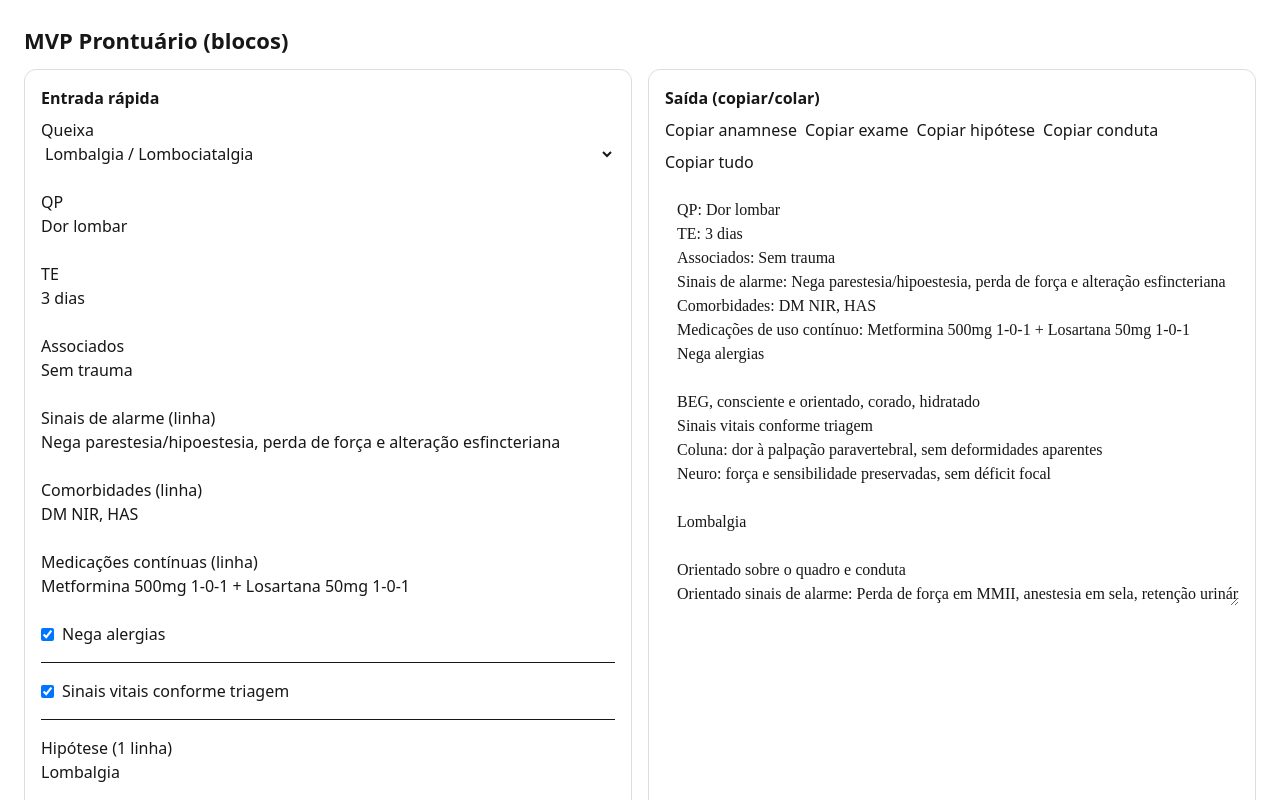
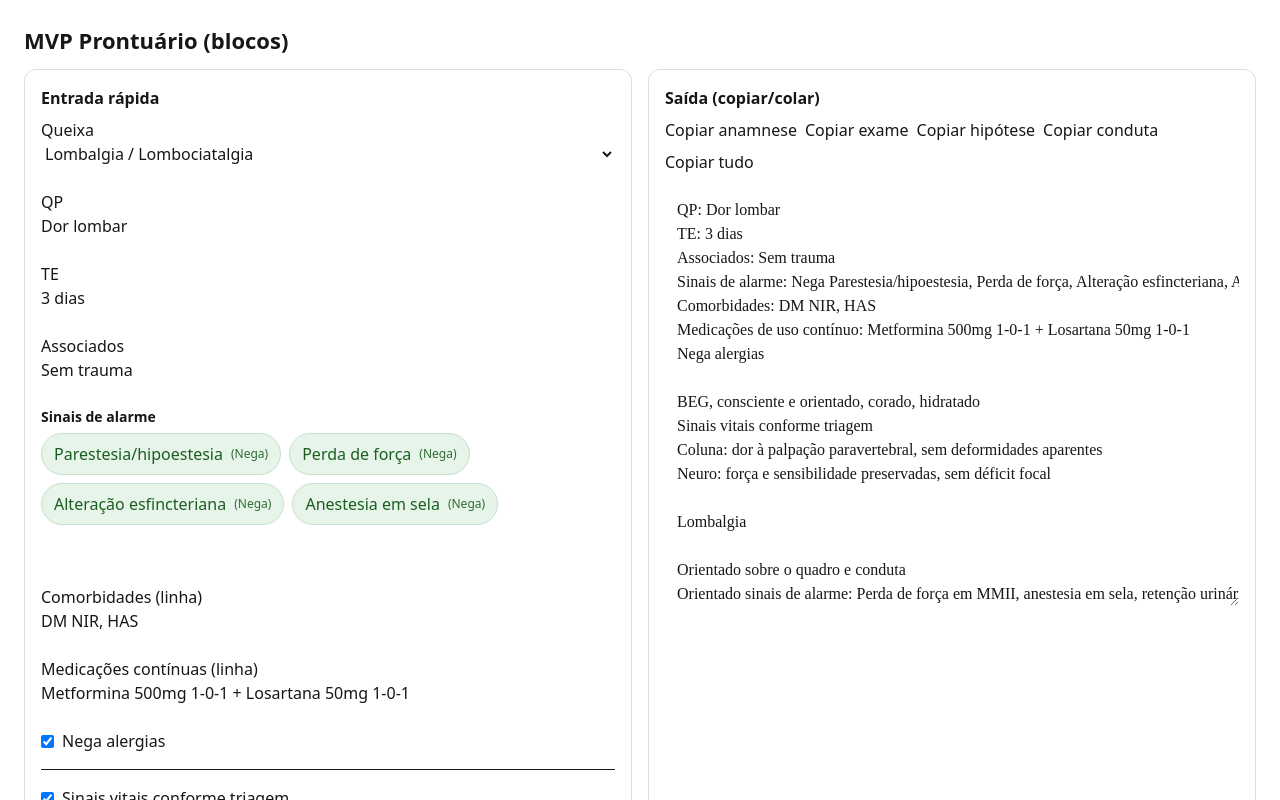
Before and after one commit to ber29martins-cmyk/codex-sandbox, a Next.js app: page / in a window 1280 px wide. Shown: the top 800 px of the page. Built offline with nearby package versions, Linux system fonts and the light colour scheme.

Commit message:
feat: tri-state alarm chips

```diff
--- a/src/app/page.tsx
+++ b/src/app/page.tsx
@@ -3,6 +3,8 @@
 import { useEffect, useMemo, useState } from "react";
 
 type BlockKey = "anamnese" | "exame" | "hipotese" | "conduta";
+type AlarmStatus = "unknown" | "nega" | "presente";
+type AlarmStateMap = Record<string, AlarmStatus>;
 type Template = {
   id: string;
   label: string;
@@ -17,6 +19,18 @@ type Template = {
     condutaAlarmes: string;
     alarmItems?: { key: string; label: string }[];
   };
+};
+
+const ALARM_STATUS_ORDER: AlarmStatus[] = ["unknown", "nega", "presente"];
+const ALARM_STATUS_LABELS: Record<AlarmStatus, string> = {
+  unknown: "Não avaliado",
+  nega: "Nega",
+  presente: "Presente"
+};
+const ALARM_STATUS_STYLES: Record<AlarmStatus, { background: string; border: string; color: string }> = {
+  unknown: { background: "#f5f5f5", border: "#d0d0d0", color: "#444" },
+  nega: { background: "#e6f4ea", border: "#c5e1ca", color: "#1b5e20" },
+  presente: { background: "#fdecea", border: "#f5c6bf", color: "#7f1d1d" }
 };
 
 
@@ -38,6 +52,7 @@ const currentTemplate = useMemo(
   const [comorb, setComorb] = useState("DM NIR, HAS");
   const [meds, setMeds] = useState("Metformina 500mg 1-0-1 + Losartana 50mg 1-0-1");
   const [alergiaNega, setAlergiaNega] = useState(true);
+  const [alarmStates, setAlarmStates] = useState<AlarmStateMap>({});
   useEffect(() => {
     if (!currentTemplate) return;
 
@@ -49,6 +64,16 @@ useEffect(() => {
     setMeds(currentTemplate.defaults.meds);
     setHipotese(currentTemplate.defaults.hipotese);
     setCondutaAlarmes(currentTemplate.defaults.condutaAlarmes);
+    setAlarmStates(() => {
+      const items = currentTemplate.defaults.alarmItems ?? [];
+      if (!items.length) return {};
+
+      const initialState: AlarmStateMap = {};
+      for (const item of items) {
+        initialState[item.key] = "nega";
+      }
+      return initialState;
+    });
   }, [templateId, currentTemplate]);
 
   const [triagem, setTriagem] = useState(true);
@@ -59,12 +84,37 @@ useEffect(() => {
   const [hipotese, setHipotese] = useState("Lombalgia");
   const [condutaAlarmes, setCondutaAlarmes] = useState("Perda de força em MMII, anestesia em sela, retenção urinária/incontinência");
 
+  const hasAlarmItems = (currentTemplate.defaults.alarmItems ?? []).length > 0;
+  const alarmLine = useMemo(() => {
+    const items = currentTemplate.defaults.alarmItems ?? [];
+    if (!items.length) return alarme.trim();
+
+    const negatives: string[] = [];
+    const positives: string[] = [];
+    for (const item of items) {
+      const status = alarmStates[item.key] ?? "unknown";
+      if (status === "nega") negatives.push(item.label);
+      if (status === "presente") positives.push(item.label);
+    }
+
+    const parts: string[] = [];
+    if (negatives.length) {
+      parts.push(`Nega ${negatives.join(", ")}`);
+    }
+    if (positives.length) {
+      const suffix = positives.length > 1 ? "presentes" : "presente";
+      parts.push(`${positives.join(", ")} ${suffix}`);
+    }
+
+    return parts.join(" / ");
+  }, [alarme, alarmStates, currentTemplate]);
+
   const blocks = useMemo(() => {
     const anamnese = [
       `QP: ${qp}`,
       `TE: ${te}`,
       assoc ? `Associados: ${assoc}` : "",
-      `Sinais de alarme: ${alarme}`,
+      alarmLine ? `Sinais de alarme: ${alarmLine}` : "",
       comorb ? `Comorbidades: ${comorb}` : "",
       meds ? `Medicações de uso contínuo: ${meds}` : "",
       alergiaNega ? "Nega alergias" : ""
@@ -94,7 +144,7 @@ useEffect(() => {
     ];
 
     return { anamnese, exame, hipotese: avaliacao, conduta };
-  }, [qp, te, assoc, alarme, comorb, meds, alergiaNega, triagem, pa, fc, sat, hipotese, condutaAlarmes]);
+  }, [qp, te, assoc, alarmLine, comorb, meds, alergiaNega, triagem, pa, fc, sat, hipotese, condutaAlarmes]);
 
   function formatBlock(key: BlockKey) {
     return blocks[key].join("\n");
@@ -134,7 +184,50 @@ useEffect(() => {
           <label>QP<br /><input value={qp} onChange={(e) => setQp(e.target.value)} style={{ width: "100%" }} /></label><br /><br />
           <label>TE<br /><input value={te} onChange={(e) => setTe(e.target.value)} style={{ width: "100%" }} /></label><br /><br />
           <label>Associados<br /><input value={assoc} onChange={(e) => setAssoc(e.target.value)} style={{ width: "100%" }} /></label><br /><br />
-          <label>Sinais de alarme (linha)<br /><input value={alarme} onChange={(e) => setAlarme(e.target.value)} style={{ width: "100%" }} /></label><br /><br />
+          {hasAlarmItems ? (
+            <div style={{ marginBottom: 12 }}>
+              <div style={{ marginBottom: 6, fontWeight: 600, fontSize: 14 }}>Sinais de alarme</div>
+              <div style={{ display: "flex", gap: 8, flexWrap: "wrap" }}>
+                {currentTemplate.defaults.alarmItems?.map((item) => {
+                  const status = alarmStates[item.key] ?? "unknown";
+                  const statusLabel = ALARM_STATUS_LABELS[status];
+
+                  return (
+                    <button
+                      key={item.key}
+                      type="button"
+                      onClick={() =>
+                        setAlarmStates((prev) => {
+                          const current = prev[item.key] ?? "unknown";
+                          const next = ALARM_STATUS_ORDER[(ALARM_STATUS_ORDER.indexOf(current) + 1) % ALARM_STATUS_ORDER.length];
+                          return { ...prev, [item.key]: next };
+                        })
+                      }
+                      style={{
+                        borderRadius: 999,
+                        padding: "8px 12px",
+                        border: `1px solid ${ALARM_STATUS_STYLES[status].border}`,
+                        background: ALARM_STATUS_STYLES[status].background,
+                        color: ALARM_STATUS_STYLES[status].color,
+                        cursor: "pointer",
+                        display: "flex",
+                        alignItems: "center",
+                        gap: 8,
+                        boxShadow: "none"
+                      }}
+                    >
+                      <span>{item.label}</span>
+                      <span style={{ fontSize: 12, opacity: 0.9 }}>({statusLabel})</span>
+                    </button>
+                  );
+                })}
+              </div>
+            </div>
+          ) : (
+            <label>Sinais de alarme (linha)<br /><input value={alarme} onChange={(e) => setAlarme(e.target.value)} style={{ width: "100%" }} /></label>
+          )}
+          <br />
+          <br />
 
           <label>Comorbidades (linha)<br /><input value={comorb} onChange={(e) => setComorb(e.target.value)} style={{ width: "100%" }} /></label><br /><br />
           <label>Medicações contínuas (linha)<br /><input value={meds} onChange={(e) => setMeds(e.target.value)} style={{ width: "100%" }} /></label><br /><br />
@@ -180,7 +273,7 @@ useEffect(() => {
       </div>
 
       <p style={{ color: "#666", fontSize: 13 }}>
-        Próximo passo: transformar “Sinais de alarme” em tri-state e carregar templates (resfriado/gripe/lombalgia/gastro/sinusite) via JSON.
+        Alarmes carregados dos templates: clique nos chips para alternar entre Não avaliado, Nega e Presente.
       </p>
     </main>
   );
```
Lines whose indentation alone changed are shown as unchanged.
